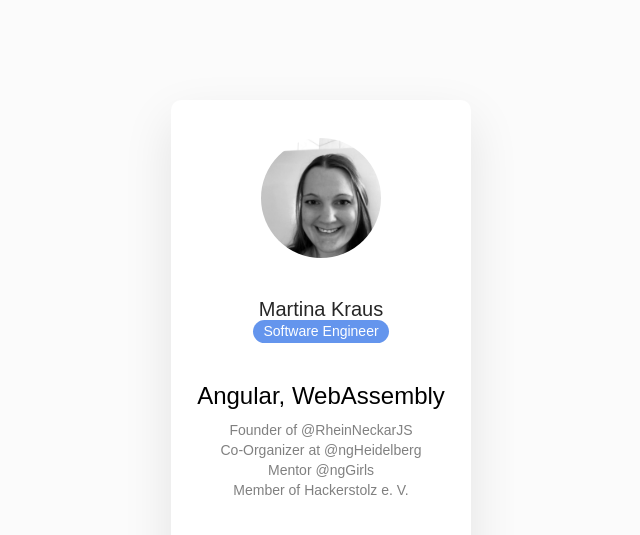
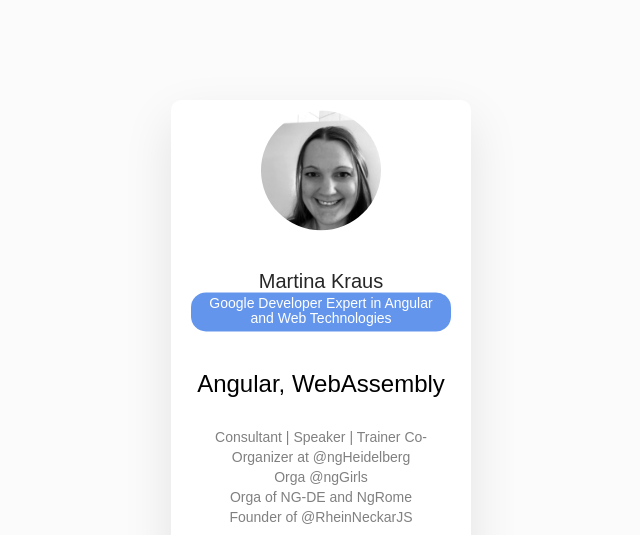
Before and after one commit to martinakraus/martinakraus.github.io, a plain HTML site: page index.html in a window 1280 px wide. Shown: the top 535 px of the page, without its empty margins (319-959 px from the left). Drawn offline with nearby package versions, Linux system fonts and the light colour scheme.

Commit message:
Update index.html

```diff
--- a/index.html
+++ b/index.html
@@ -16,13 +16,15 @@
 			<div class="img">
 				<img src="./img/mk.jpeg">
 			</div>
-			<h2>Martina Kraus<br><span>Software Engineer</span></h2>
+			<h2>Martina Kraus<br><span>Google Developer Expert in Angular and Web Technologies</span></h2>
 			<h3>Angular, WebAssembly</h3>
 			<p>
+			<br>
+			Consultant | Speaker | Trainer
+			Co-Organizer at <a href="https://www.meetup.com/de-DE/angular-heidelberg/">@ngHeidelberg</a><br>
+			Orga <a href="http://ng-girls.org/">@ngGirls</a><br>
+			Orga of <a href="https://ng-de.org/">NG-DE</a> and <a href="https://ngrome.io/home">NgRome</a><br>
 			Founder of <a href="https://www.meetup.com/de-DE/RheinNeckarJS/">@RheinNeckarJS</a><br>
-			Co-Organizer at <a href="https://www.meetup.com/de-DE/angular-heidelberg/">@ngHeidelberg</a><br>
-			Mentor <a href="http://ng-girls.org/">@ngGirls</a><br>
-			Member of <a href="https://www.hackerstolz.de/">Hackerstolz e. V.</a><br>
 			</p>
 			<span>
 				<ul>
```
